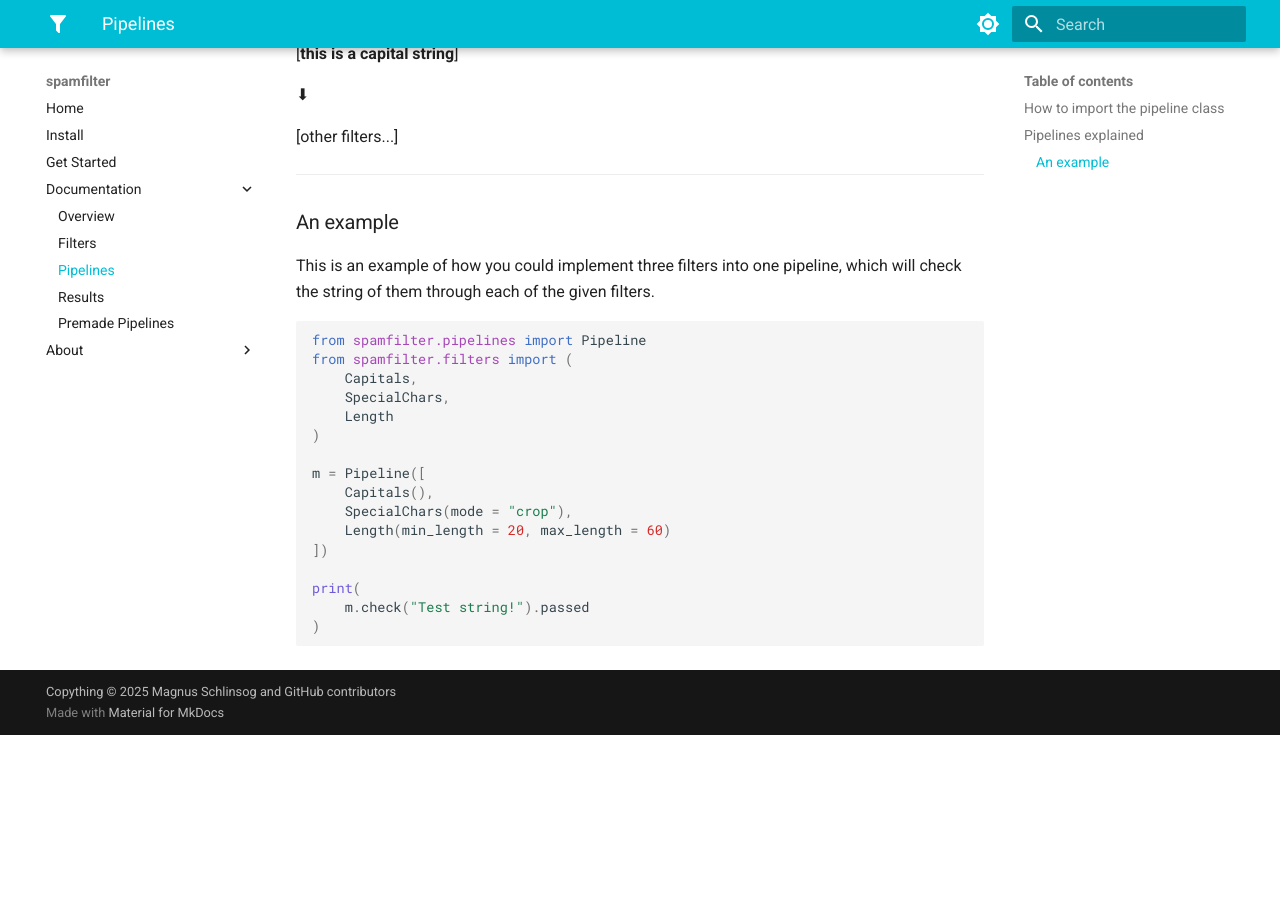
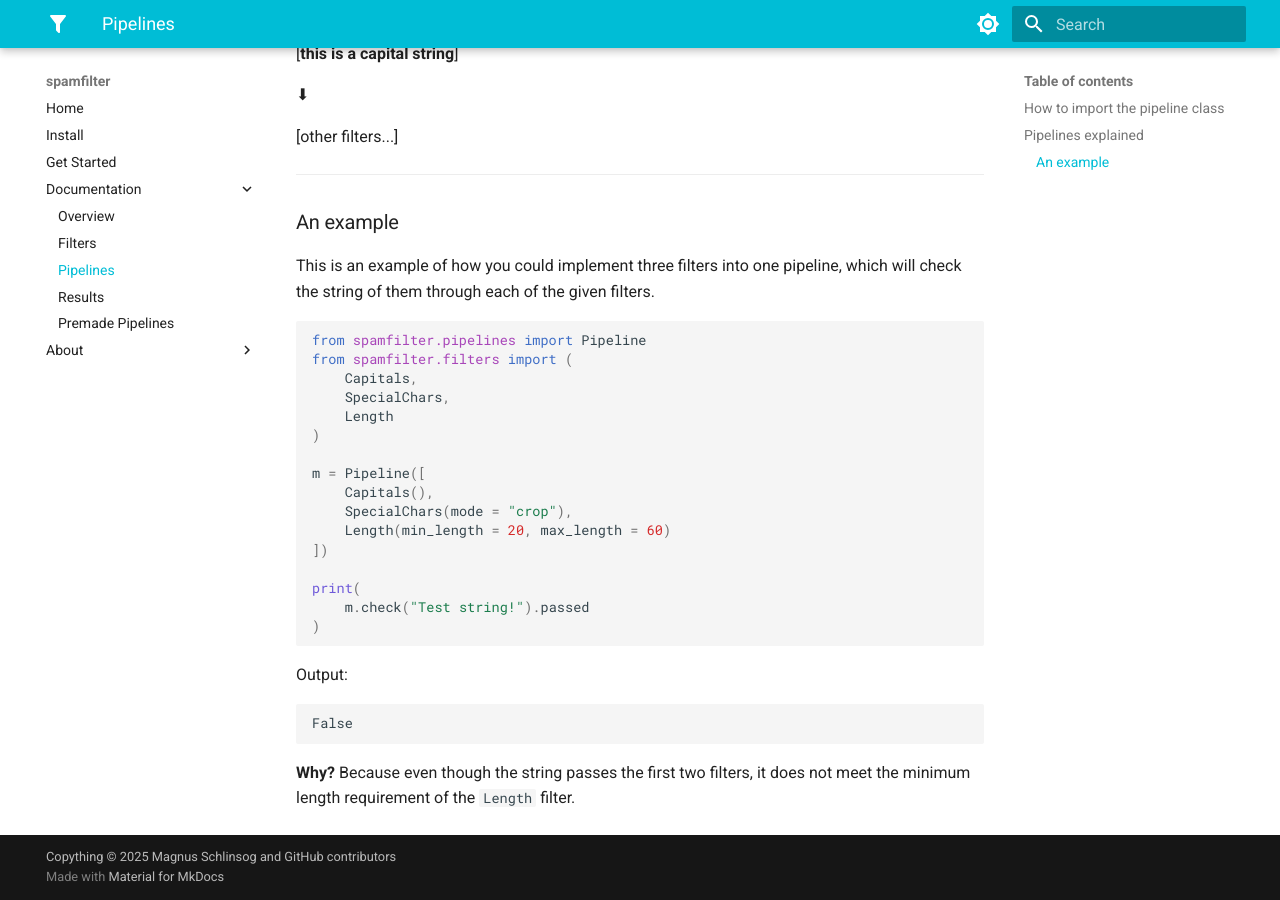
Before and after one commit to mags0ft/spamfilter, an MkDocs documentation site: the page built from docs/pipelines.md, in a window 1280 px wide and 900 px high, scrolled down 1134 px. Built offline with MkDocs 1.6.1 and Material for MkDocs 9.7.7, drawn with Linux system fonts in a browser that asks for light colours; before the commit the page ends 1869 px from its top, so only the background shows below that.

Commit message:
add example output to Pipeline docs

````diff
--- a/docs/pipelines.md
+++ b/docs/pipelines.md
@@ -63,3 +63,11 @@ print(
     m.check("Test string!").passed
 )
 ```
+
+Output:
+
+```
+False
+```
+
+**Why?** Because even though the string passes the first two filters, it does not meet the minimum length requirement of the `Length` filter.
````
